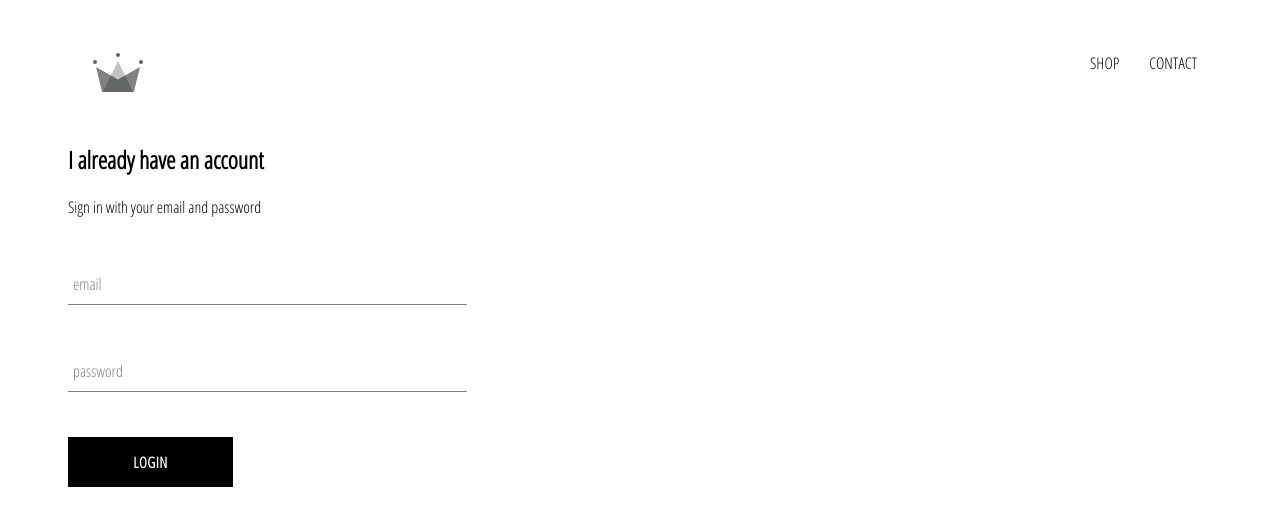
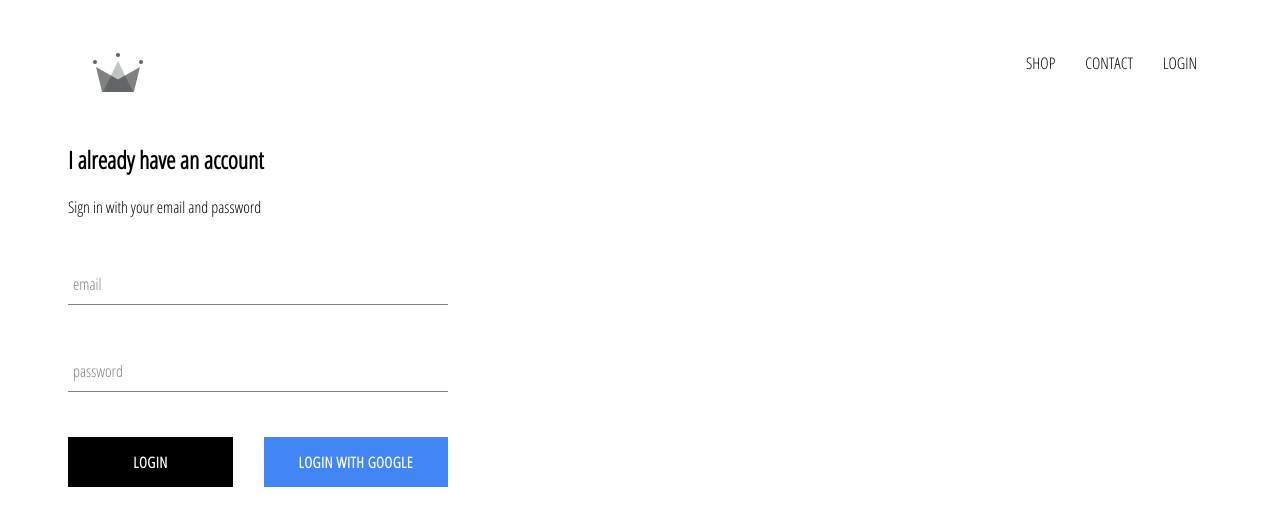
Before and after one commit to serg337/online-shop, a React (Create React App) app: page /login in a window 1280 px wide. Shown: the top 526 px of the page. Built offline with nearby package versions, Linux system fonts and the light colour scheme; no server answers.

Commit message:
integrated firebase login with google login

```diff
--- a/package.json
+++ b/package.json
@@ -3,6 +3,7 @@
   "version": "0.1.0",
   "private": true,
   "dependencies": {
+    "firebase": "^7.5.0",
     "node-sass": "^4.13.0",
     "react": "^16.12.0",
     "react-dom": "^16.12.0",
--- a/src/App.js
+++ b/src/App.js
@@ -1,4 +1,4 @@
-import React from "react";
+import React, { Component } from "react";
 import { Switch, Route } from "react-router-dom";
 import "./assets/scss/styles.scss";
 
@@ -7,10 +7,27 @@ import ShopPage from "./pages/ShopPage";
 import LoginRegisterPage from "./pages/LoginRegisterPage";
 import Header from "./components/Header";
 
-function App() {
+import { auth } from "./firebase/firebase.utils";
+
+class App extends Component {
+  state = { currentUser: null };
+
+  unsubscribeFromAuth = null;
+
+  componentDidMount() {
+    this.unsubscribeFromAuth = auth.onAuthStateChanged(user => {
+      this.setState({ currentUser: user });
+    });
+  }
+
+  componentWillUnmount() {
+    this.unsubscribeFromAuth();
+  }
+
+  render() {
     return (
       <div>
-      <Header />
+        <Header currentUser={this.state.currentUser} />
         <Switch>
           <Route exact path="/" component={HomePage} />
           <Route exact path="/shop" component={ShopPage} />
@@ -19,5 +36,6 @@ function App() {
       </div>
     );
   }
+}
 
 export default App;
--- a/src/assets/scss/_base.scss
+++ b/src/assets/scss/_base.scss
@@ -9,3 +9,7 @@ a {
     text-decoration: none;
     color: black;
 }
+
+* {
+    box-sizing: border-box;
+}
--- a/src/assets/scss/modules/component-styles/_custom-button.scss
+++ b/src/assets/scss/modules/component-styles/_custom-button.scss
@@ -19,4 +19,14 @@
         color: black;
         border: 1px solid black;
     }
+
+    &.google-sign-in {
+        background-color: #4285f4;
+        color: white;
+
+        &:hover {
+            background-color: #357ae8;
+            border: none;
+        }
+    }
 }
--- a/src/assets/scss/modules/component-styles/_header.scss
+++ b/src/assets/scss/modules/component-styles/_header.scss
@@ -20,6 +20,7 @@
 
         .option {
             padding: 10px 15px;
+            cursor: pointer;
         }
     }
 }
--- a/src/assets/scss/modules/component-styles/_login.scss
+++ b/src/assets/scss/modules/component-styles/_login.scss
@@ -1,9 +1,14 @@
 .login {
-    width: 30vw;
+    width: 380px;
     display: flex;
     flex-direction: column;
 
     .title {
         margin: 10px 0;
     }
+
+    .buttons {
+        display: flex;
+        justify-content: space-between;
+    }
 }
--- a/src/components/CustomButton.jsx
+++ b/src/components/CustomButton.jsx
@@ -1,7 +1,10 @@
 import React from "react";
 
-const CustomButton = ({ children, ...otherButtonProps }) => (
-  <button className="custom-button" {...otherButtonProps}>
+const CustomButton = ({ children, isGoogleSignIn, ...otherButtonProps }) => (
+  <button
+    className={`${isGoogleSignIn ? "google-sign-in" : ""} custom-button`}
+    {...otherButtonProps}
+  >
     {children}
   </button>
 );
--- a/src/components/Header.jsx
+++ b/src/components/Header.jsx
@@ -1,8 +1,9 @@
 import React from "react";
 import { Link } from "react-router-dom";
 import { ReactComponent as Logo } from "../assets/crown.svg";
+import { auth } from "../firebase/firebase.utils";
 
-const Header = () => (
+const Header = ({ currentUser }) => (
   <div className="header">
     <Link className="logo-container" to="/">
       <Logo className="logo" />
@@ -14,6 +15,15 @@ const Header = () => (
       <Link className="option" to="/contact">
         CONTACT
       </Link>
+      {currentUser ? (
+        <div className="option" onClick={() => auth.signOut()}>
+          LOGOUT
+        </div>
+      ) : (
+        <Link className="option" to="/login">
+          LOGIN
+        </Link>
+      )}
     </div>
   </div>
 );
--- a/src/components/Login.jsx
+++ b/src/components/Login.jsx
@@ -2,6 +2,7 @@ import React, { Component } from "react";
 import FormInput from "./FormInput";
 import CustomButton from "./CustomButton";
 
+import { signInWithGoogle } from "../firebase/firebase.utils";
 class Login extends Component {
   state = {
     email: "",
@@ -42,9 +43,12 @@ class Login extends Component {
             handleChange={this.handleChange}
             required
           />
-          <CustomButton type="submit" value="Submit Form">
-            Login
-          </CustomButton>
+          <div className="buttons">
+            <CustomButton type="submit">Login</CustomButton>
+            <CustomButton onClick={signInWithGoogle} isGoogleSignIn>
+              Login with Google
+            </CustomButton>
+          </div>
         </form>
       </div>
     );
--- /dev/null
+++ b/src/firebase/firebase.utils.js
@@ -0,0 +1,25 @@
+import firebase from "firebase/app";
+import "firebase/firestore";
+import "firebase/auth";
+
+const config = {
+  apiKey: "AIzaSyCHZIDwZjpNYEXGi-giGtnZSC-p-nvf1is",
+  authDomain: "online-store-4692d.firebaseapp.com",
+  databaseURL: "https://online-store-4692d.firebaseio.com",
+  projectId: "online-store-4692d",
+  storageBucket: "online-store-4692d.appspot.com",
+  messagingSenderId: "1030921136909",
+  appId: "1:1030921136909:web:cc25bf8a1ab9d247795e44",
+  measurementId: "G-89RKNB6LV1"
+};
+
+firebase.initializeApp(config);
+
+export const auth = firebase.auth();
+export const firestore = firebase.firestore();
+
+const provider = new firebase.auth.GoogleAuthProvider();
+provider.setCustomParameters({ prompt: "select_account" });
+export const signInWithGoogle = () => auth.signInWithPopup(provider);
+
+export default firebase;
```
Also changed, not shown: 1 other file (tests, documents, lock files or other folders). Lines whose indentation alone changed are shown as unchanged.
